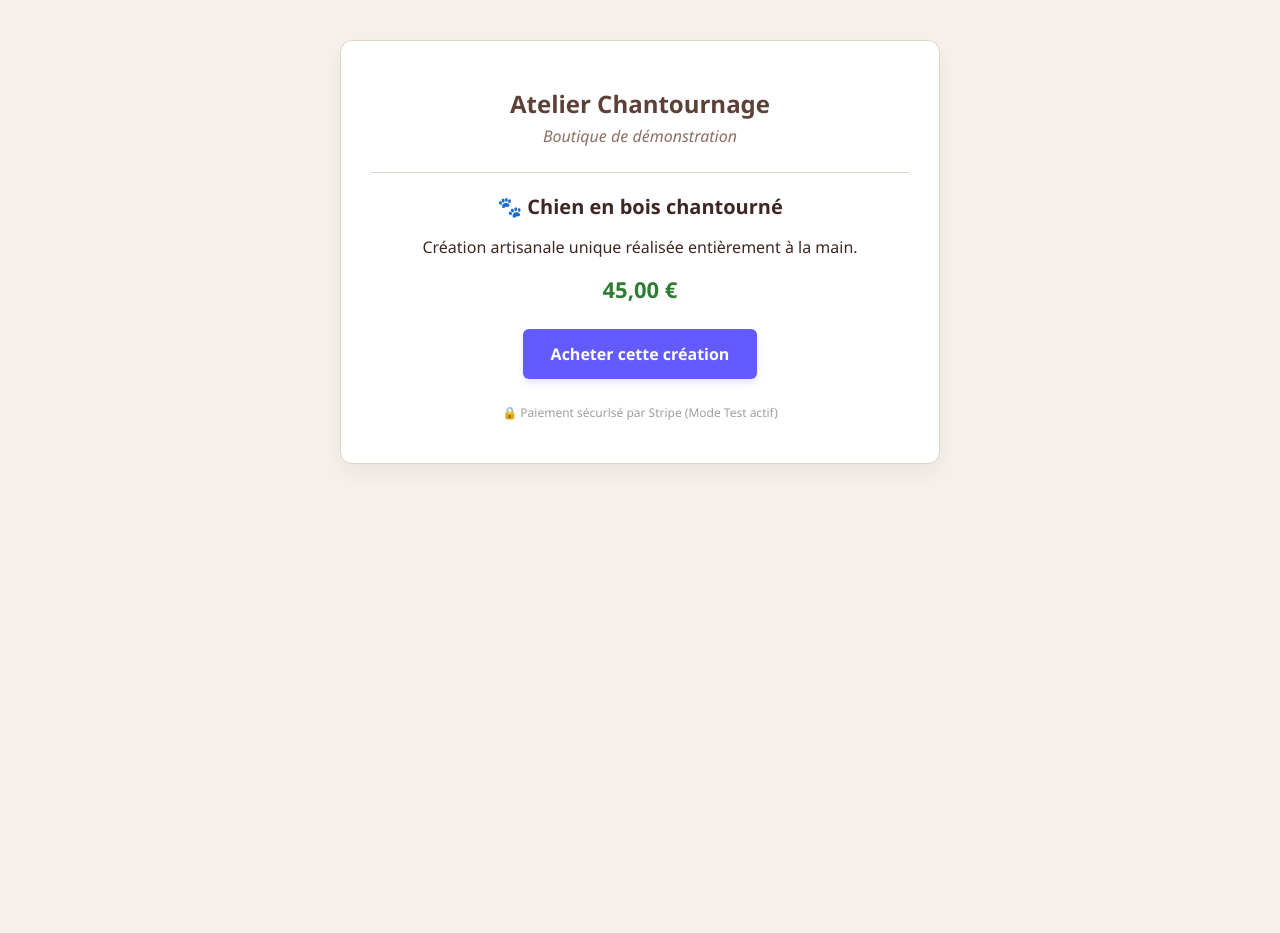
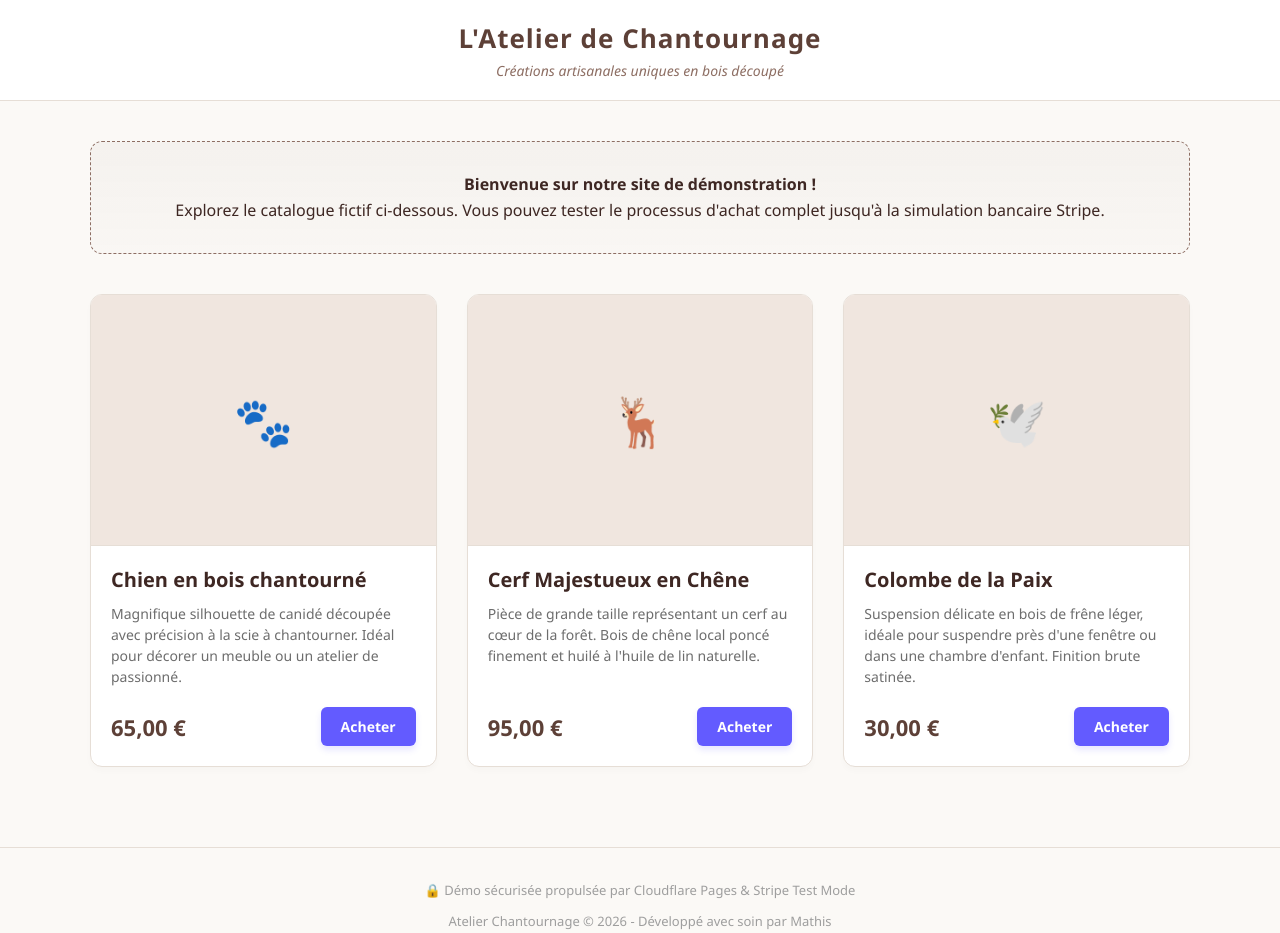
Before and after one commit to Projet-Site/boutique-chantournage-demo, a plain HTML site: page index.html in a window 1280 px wide. Before the commit the page ends 800 px from the top, so only its background shows below. Drawn offline with Linux system fonts and the light colour scheme.

Commit message:
Update index.html

```diff
--- a/index.html
+++ b/index.html
@@ -3,68 +3,220 @@
 <head>
     <meta charset="UTF-8">
     <meta name="viewport" content="width=device-width, initial-scale=1.0">
-    <title>Démo Boutique - Artisanat du Bois</title>
+    <title>Atelier Chantournage | Boutique Artisanale</title>
     <style>
+        :root {
+            --wood-dark: #3e2723;
+            --wood-medium: #5d4037;
+            --wood-light: #8d6e63;
+            --bg-cream: #fbf9f6;
+            --card-border: #e6ded6;
+            --stripe-color: #635bff;
+            --stripe-hover: #4b43d3;
+        }
+
         body {
-            font-family: 'Segoe UI', Tahoma, Geneva, Verdana, sans-serif;
-            background-color: #f5f0ea;
-            color: #3e2723;
+            font-family: 'Segoe UI', system-ui, -apple-system, sans-serif;
+            background-color: var(--bg-cream);
+            color: var(--wood-dark);
             margin: 0;
-            padding: 40px 20px;
+            padding: 0;
+        }
+
+        header {
+            background-color: #ffffff;
+            border-bottom: 1px solid var(--card-border);
+            padding: 20px;
             text-align: center;
+            position: sticky;
+            top: 0;
+            z-index: 100;
         }
-        .container {
-            max-width: 600px;
-            margin: 0 auto;
+
+        header h1 {
+            margin: 0;
+            font-size: 26px;
+            color: var(--wood-medium);
+            letter-spacing: 1px;
         }
-        .card {
+
+        .tagline {
+            margin: 5px 0 0 0;
+            font-size: 14px;
+            color: var(--wood-light);
+            font-style: italic;
+        }
+
+        main {
+            max-width: 1100px;
+            margin: 40px auto;
+            padding: 0 20px;
+        }
+
+        .hero-banner {
+            background: linear-gradient(rgba(93, 64, 55, 0.04), rgba(93, 64, 55, 0.01));
+            border: 1px dashed var(--wood-light);
+            border-radius: 12px;
+            padding: 30px;
+            text-align: center;
+            margin-bottom: 40px;
+        }
+
+        .hero-banner p {
+            margin: 0;
+            font-size: 16px;
+            line-height: 1.6;
+        }
+
+        .catalog {
+            display: grid;
+            grid-template-columns: repeat(auto-fit, minmax(300px, 1fr));
+            gap: 30px;
+        }
+
+        .product-card {
             background: #ffffff;
-            padding: 30px;
+            border: 1px solid var(--card-border);
             border-radius: 12px;
-            box-shadow: 0 10px 20px rgba(62, 39, 35, 0.05);
-            border: 1px solid #e0d4c8;
+            overflow: hidden;
+            box-shadow: 0 4px 6px rgba(62, 39, 35, 0.02);
+            transition: transform 0.2s, box-shadow 0.2s;
+            display: flex;
+            flex-direction: column;
         }
-        h1 { color: #5d4037; margin-bottom: 5px; font-size: 24px; }
-        .subtitle { color: #8d6e63; font-style: italic; margin-bottom: 25px; }
-        .product-title { font-size: 20px; font-weight: bold; margin-top: 15px; }
+
+        .product-card:hover {
+            transform: translateY(-4px);
+            box-shadow: 0 12px 20px rgba(62, 39, 35, 0.06);
+        }
+
+        .product-image {
+            width: 100%;
+            height: 250px;
+            background-color: #f0e6df;
+            display: flex;
+            align-items: center;
+            justify-content: center;
+            font-size: 48px;
+            border-bottom: 1px solid var(--card-border);
+        }
+
+        .product-info {
+            padding: 20px;
+            flex-grow: 1;
+            display: flex;
+            flex-direction: column;
+        }
+
+        .product-title {
+            font-size: 20px;
+            margin: 0 0 10px 0;
+            color: var(--wood-dark);
+        }
+
+        .product-desc {
+            font-size: 14px;
+            color: #6d6d6d;
+            line-height: 1.5;
+            margin: 0 0 20px 0;
+            flex-grow: 1;
+        }
+
+        .product-footer {
+            display: flex;
+            align-items: center;
+            justify-content: space-between;
+            margin-top: auto;
+        }
+
         .price {
             font-size: 22px;
-            color: #2e7d32;
             font-weight: bold;
-            margin: 15px 0 25px 0;
+            color: var(--wood-medium);
         }
-        .btn {
-            background: #635bff;
-            color: white;
-            padding: 14px 28px;
+
+        .btn-buy {
+            background-color: var(--stripe-color);
+            color: #ffffff;
+            padding: 10px 20px;
             text-decoration: none;
             border-radius: 6px;
             font-weight: bold;
-            display: inline-block;
-            transition: background 0.2s;
+            font-size: 14px;
+            transition: background-color 0.2s;
             box-shadow: 0 4px 6px rgba(99, 91, 255, 0.15);
         }
-        .btn:hover { background: #4b43d3; }
-        .notice { font-size: 12px; color: #9e9e9e; margin-top: 25px; }
+
+        .btn-buy:hover {
+            background-color: var(--stripe-hover);
+        }
+
+        footer {
+            text-align: center;
+            margin: 80px 0 40px 0;
+            font-size: 13px;
+            color: #9e9e9e;
+            border-top: 1px solid var(--card-border);
+            padding-top: 20px;
+        }
     </style>
 </head>
 <body>
-    <div class="container">
-        <div class="card">
-            <h1>Atelier Chantournage</h1>
-            <div class="subtitle">Boutique de démonstration</div>
 
-            <hr style="border: 0; border-top: 1px solid #e0d4c8; margin-bottom: 20px;">
+    <header>
+        <h1>L'Atelier de Chantournage</h1>
+        <p class="tagline">Créations artisanales uniques en bois découpé</p>
+    </header>
 
-            <div class="product-title">🐾 Chien en bois chantourné</div>
-            <p>Création artisanale unique réalisée entièrement à la main.</p>
+    <main>
+        <div class="hero-banner">
+            <p><strong>Bienvenue sur notre site de démonstration !</strong><br>
+            Explorez le catalogue fictif ci-dessous. Vous pouvez tester le processus d'achat complet jusqu'à la simulation bancaire Stripe.</p>
+        </div>
 
-            <div class="price">45,00 €</div>
+        <div class="catalog">
+            <div class="product-card">
+                <div class="product-image">🐾</div>
+                <div class="product-info">
+                    <h2 class="product-title">Chien en bois chantourné</h2>
+                    <p class="product-desc">Magnifique silhouette de canidé découpée avec précision à la scie à chantourner. Idéal pour décorer un meuble ou un atelier de passionné.</p>
+                    <div class="product-footer">
+                        <span class="price">65,00 €</span>
+                        <a href="https://buy.stripe.com/test_8x2cN5a0W8pb1xdeNNdnW0" class="btn-buy" target="_blank">Acheter</a>
+                    </div>
+                </div>
+            </div>
 
-            <a href="https://buy.stripe.com/test_8x2cN5aOw8pb1xdeNNdnW00" class="btn" target="_blank">Acheter cette création</a>
+            <div class="product-card">
+                <div class="product-image">🦌</div>
+                <div class="product-info">
+                    <h2 class="product-title">Cerf Majestueux en Chêne</h2>
+                    <p class="product-desc">Pièce de grande taille représentant un cerf au cœur de la forêt. Bois de chêne local poncé finement et huilé à l'huile de lin naturelle.</p>
+                    <div class="product-footer">
+                        <span class="price">95,00 €</span>
+                        <a href="#" class="btn-buy" onclick="alert('Ceci est une démo. Seul le produit Chien possède un lien Stripe actif !'); return false;">Acheter</a>
+                    </div>
+                </div>
+            </div>
 
-            <p class="notice">🔒 Paiement sécurisé par Stripe (Mode Test actif)</p>
+            <div class="product-card">
+                <div class="product-image">🕊️</div>
+                <div class="product-info">
+                    <h2 class="product-title">Colombe de la Paix</h2>
+                    <p class="product-desc">Suspension délicate en bois de frêne léger, idéale pour suspendre près d'une fenêtre ou dans une chambre d'enfant. Finition brute satinée.</p>
+                    <div class="product-footer">
+                        <span class="price">30,00 €</span>
+                        <a href="#" class="btn-buy" onclick="alert('Ceci est une démo. Seul le produit Chien possède un lien Stripe actif !'); return false;">Acheter</a>
+                    </div>
+                </div>
+            </div>
         </div>
-    </div>
+    </main>
+
+    <footer>
+        <p>🔒 Démo sécurisée propulsée par Cloudflare Pages & Stripe Test Mode</p>
+        <p>Atelier Chantournage &copy; 2026 - Développé avec soin par Mathis</p>
+    </footer>
+
 </body>
 </html>
```
